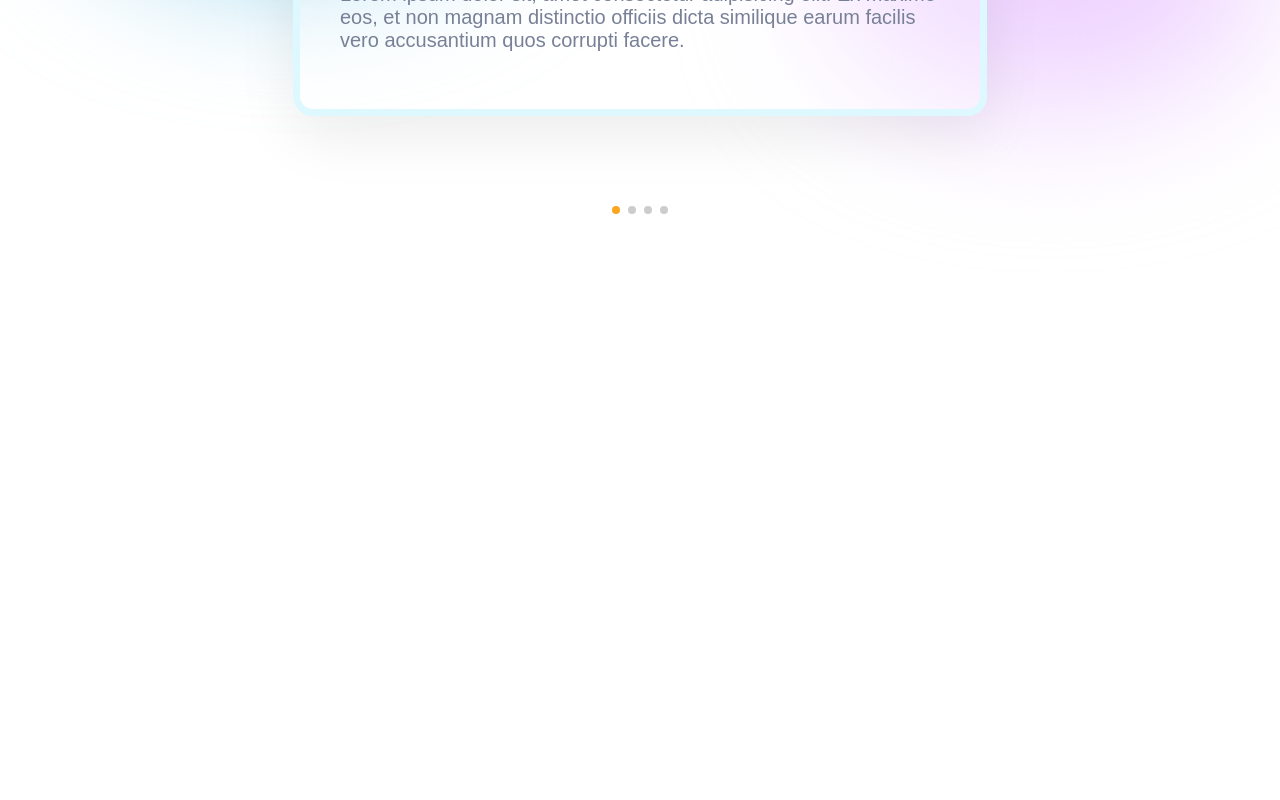
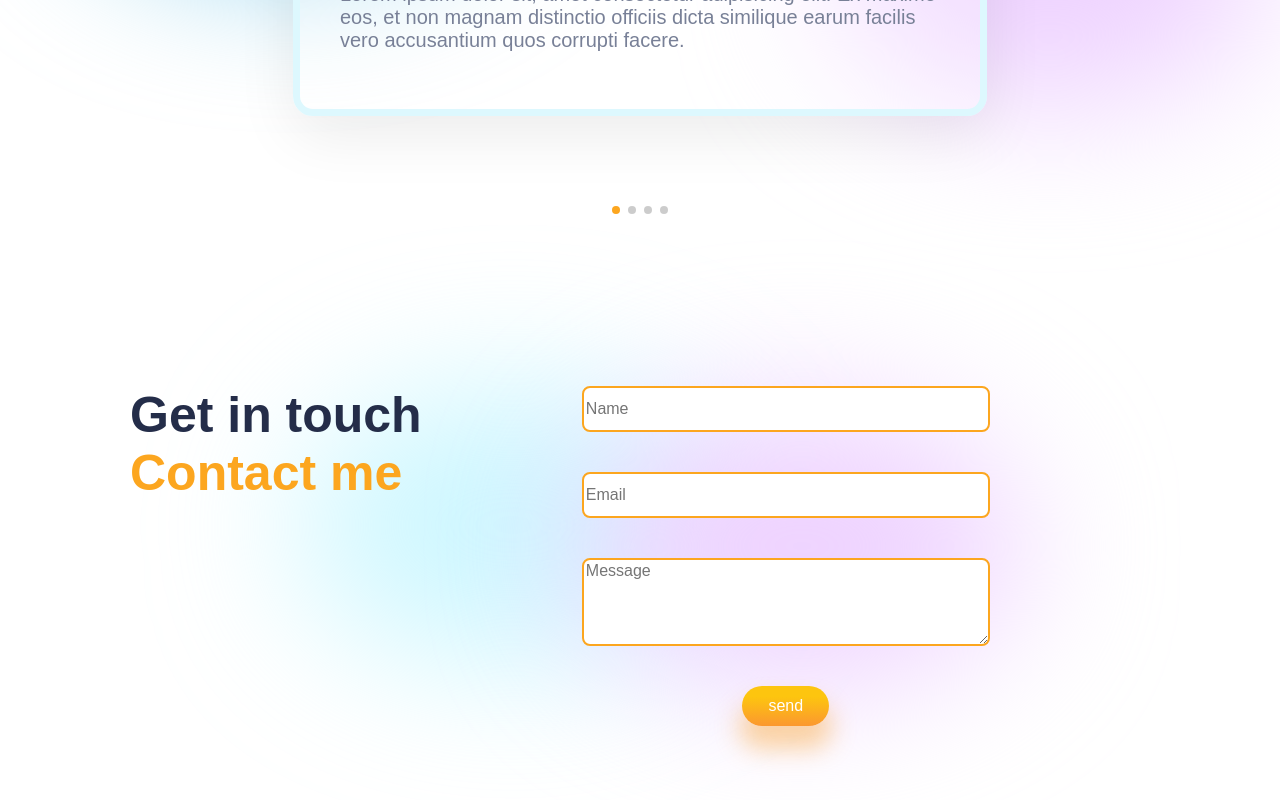
Before and after one commit to Arya-BudiArtana/React-Portfolio-Web, a React (Create React App) app: page / in a window 1280 px wide. Shown: the part 4039-4839 px from the top of the page. Before the commit the page ends 4355 px from the top, so only its background shows below. Built offline with nearby package versions, Linux system fonts and the light colour scheme; a web font is replaced by a local one.

Commit message:
update - add contact section and emailJs

```diff
--- a/package.json
+++ b/package.json
@@ -3,9 +3,11 @@
   "version": "0.1.0",
   "private": true,
   "dependencies": {
+    "@emailjs/browser": "^3.6.2",
     "@testing-library/jest-dom": "^5.14.1",
     "@testing-library/react": "^12.0.0",
     "@testing-library/user-event": "^13.2.1",
+    "emailjs": "^4.0.0",
     "react": "^17.0.2",
     "react-dom": "^17.0.2",
     "react-scripts": "5.0.0",
--- a/src/App.js
+++ b/src/App.js
@@ -5,6 +5,7 @@ import Exp from "./components/experience/Exp";
 import Work from "./components/works/Work";
 import Portfolio from "./components/portfolio/Portfolio";
 import Testi from "./components/testimonials/Testi";
+import Contact from "./components/contact/Contact";
 import './App.css'
 function App() {
   return (
@@ -16,6 +17,7 @@ function App() {
       <Work></Work>
       <Portfolio></Portfolio>
       <Testi></Testi>
+      <Contact></Contact>
     </div>
   );
 }
--- /dev/null
+++ b/src/components/contact/Contact.jsx
@@ -0,0 +1,46 @@
+import React from 'react'
+import "./contact.css"
+import { useRef, useState } from 'react';
+import emailjs from '@emailjs/browser';
+const Contact = () => {
+    const form = useRef();
+
+    const [done, setDone] =useState(false);
+    const sendEmail = (e) => {
+      e.preventDefault();
+
+      emailjs.sendForm('service_k8fv77u', 'template_tf1r5nd', form.current, 'FoflPNLDTlPeiWI6W')
+        .then((result) => {
+            console.log(result.text);
+            setDone(true);
+        }, (error) => {
+            console.log(error.text);
+        });
+    };
+
+  return (
+    <div className="contact-form">
+        <div className="w-left">
+            <div className="awesome">
+                <span>Get in touch</span>
+                <span>Contact me</span>
+                <div className="blur blur1" style={{background: "#ABF1FF94"}}></div>
+            </div>
+        </div>
+
+        <div className="c-right">
+            <form ref={form} onSubmit={sendEmail}>
+                <input type="text" name='name' className='user' placeholder='Name'/>
+                <input type="email" name='email' className='user' placeholder='Email'/>
+                <textarea name='message' className='user' placeholder='Message'/>
+                <input type="submit" name="submit" id="" value="send" className='button'/>
+                <span>{done && "Thanks to contacting me!"}</span>
+                <div className="blur c-blur1" style={{background: "var(--purple"}}></div>
+
+            </form>
+        </div>
+    </div>
+  )
+}
+
+export default Contact
--- /dev/null
+++ b/src/components/contact/contact.css
@@ -0,0 +1,39 @@
+.contact-form {
+    padding: 0 3rem 0 3rem;
+    display: flex;
+    height: 80vh;
+    margin-top: 4rem;
+}
+
+.c-right {
+    display: flex;
+    justify-content: center;
+    position: relative;
+    flex: 1;
+}
+
+.c-right>form {
+    display: flex;
+    flex-direction: column;
+    gap: 2rem;
+    align-items: center;
+}
+
+.c-right .user {
+    width: 20rem;
+    height: 2rem;
+    pad: 0.3rem;
+    outline: none;
+    border: 2px solid var(--orange);
+    border-radius: 8px;
+    font-size: 16px;
+}
+
+textarea {
+    height: 4rem !important;
+}
+
+.c-blur1 {
+    top: 1rem;
+    left: 8rem;
+}
--- a/src/components/testimonials/testi.css
+++ b/src/components/testimonials/testi.css
@@ -17,7 +17,7 @@
     font-size: 2rem;
 }
 
-.t-heading span :nth-of-type(2) {
+.t-heading span:nth-of-type(2) {
     color: var(--orange);
 }
 
```
Also changed, not shown: 1 other file (tests, documents, lock files or other folders).
